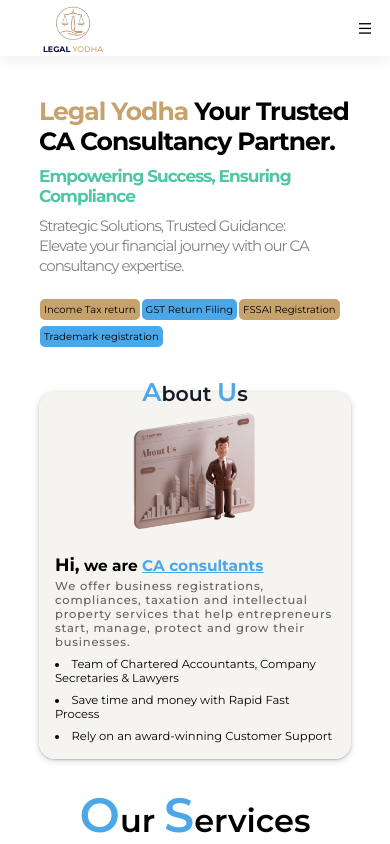
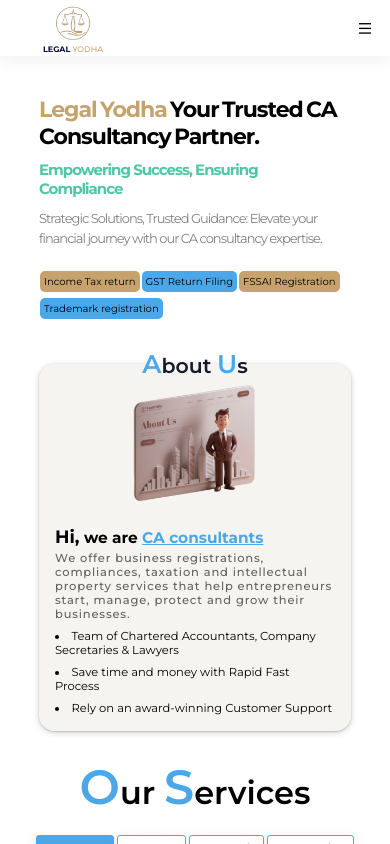
Before and after one commit to lakhan06/legalYodha, a React (Vite) app: page / in a window 390 px wide. Shown: the top 844 px of the page. Built offline with nearby package versions, Linux system fonts and the light colour scheme.

Commit message:
Link addedd

```diff
--- a/src/components/hero/Hero.css
+++ b/src/components/hero/Hero.css
@@ -250,15 +250,16 @@
 @media (max-width: 400px){
 
   .heading h1 {
-    font-size: 25px;
+    font-size: 22px;
     width: 80vw;
     letter-spacing: -1px;
     text-align: left;
+    word-spacing: -2px;
 
   }
 
   .heading h1 span {
-    font-size: 25px;
+    font-size: 22px;
 
   }
 
@@ -266,7 +267,7 @@
     text-align: left;
     letter-spacing: -1px;
 
-    font-size: 17px;
+    font-size: 15px;
     width: 80vw;
     padding-left: 0;
   }
@@ -274,7 +275,7 @@
   .subHeading h4 {
     padding-left: 0;
     text-align: left;
-    font-size: 15px;
+    font-size: 13px;
     width: 80vw;
     letter-spacing: -1px;
 
```
